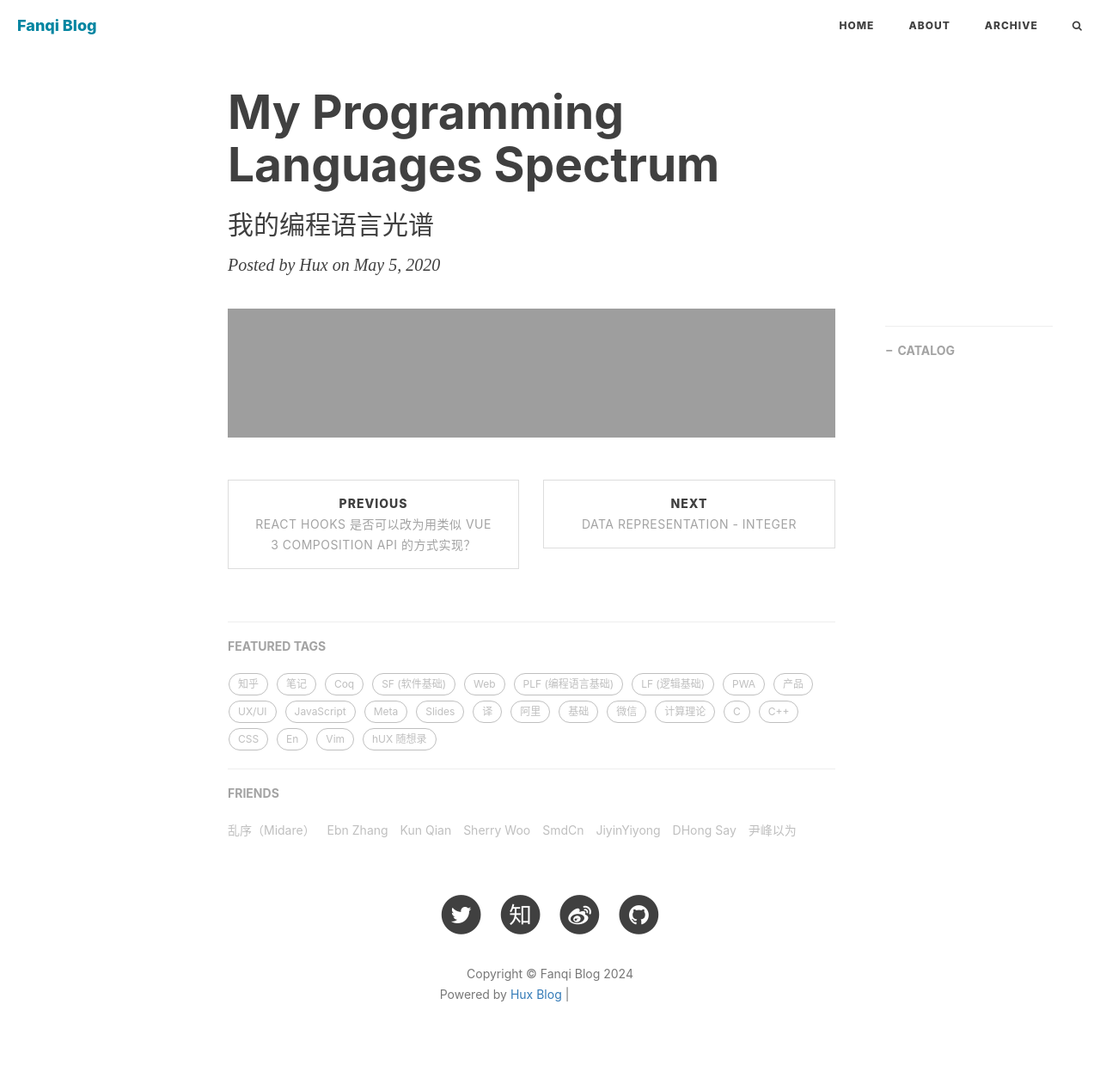
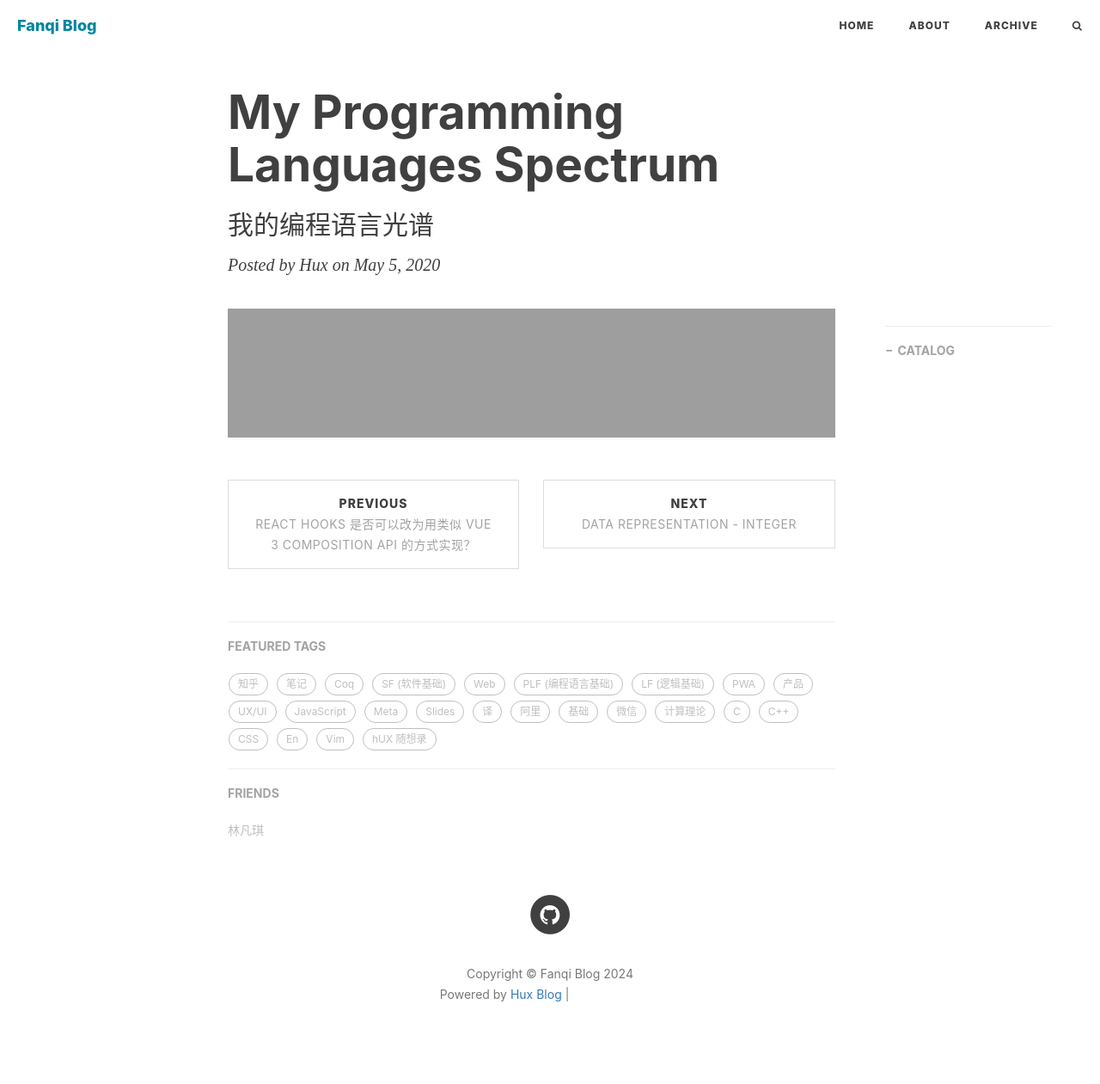
Before and after one commit to lfq0921/lfq0921.github.io, a Jekyll site: the page built from _posts/hidden/2020-05-05-pl-chart.md, in a window 1280 px wide. Shown: the whole page at 86% size. Built offline with Jekyll 4.4.1, drawn with Linux system fonts in a browser that asks for light colours; nearby versions of some CDN libraries; comment, search, counter and statistics services are not loaded; grey boxes are pictures that could not be loaded.

Commit message:
basic edit

```diff
--- a/_config.yml
+++ b/_config.yml
@@ -1,7 +1,7 @@
 # Site settings
 title: Fanqi Blog
 SEOTitle: 林凡琪的博客 | Fanqi Blog
-header-img: img/home-bg.jpg
+header-img: img/home-bg-sunrise.jpg
 email: vanky0921@gmail.com
 description: "Far Far Away"
 keyword: "林凡琪, blog, Fanqi Lin"
@@ -13,10 +13,10 @@ future: true
 
 # SNS settings
 RSS: false
-weibo_username: huxpro
-zhihu_username: huxpro
-github_username: huxpro
-twitter_username: huxpro
+#weibo_username: huxpro
+#zhihu_username: huxpro
+github_username: lfq0921
+#twitter_username: huxpro
 #facebook_username:  huxpro
 #linkedin_username:  firstname-lastname-idxxxx
 
@@ -59,7 +59,7 @@ kramdown:
       start_line: 1
 
 # Disqus settings
-disqus_username: hux
+disqus_username: fanqilin
 
 # Netease settings
 netease_comment: false
@@ -69,13 +69,13 @@ netease_comment: false
 # ba_track_id: [your track id]
 
 # Google Analytics
-ga_track_id: "UA-49627206-1" # Format: UA-xxxxxx-xx
-ga_domain: huangxuan.me
+#ga_track_id: "UA-49627206-1" # Format: UA-xxxxxx-xx
+#ga_domain: huangxuan.me
 
 # Sidebar settings
 sidebar: true # whether or not using Sidebar.
-sidebar-about-description: "要做一个有 swag 的程序员 <br> React Team @ Meta"
-sidebar-avatar: https://github.com/Huxpro.png # use absolute URL, seeing it's used in both `/` and `/about/`
+sidebar-about-description: "Just believe in yourself,...and always be brave."
+sidebar-avatar: /img/avarta_tomato # use absolute URL, seeing it's used in both `/` and `/about/`
 
 # Featured Tags
 featured-tags: true # whether or not using Feature-Tags
@@ -91,12 +91,5 @@ page-mathjax: false
 # Friends
 friends:
   [
-    { title: "乱序（Midare）", href: "http://mida.re/" },
-    { title: "Ebn Zhang", href: "https://ebnbin.dev/" },
-    { title: "Kun Qian", href: "http://kunq.me" },
-    { title: "Sherry Woo", href: "https://sherrywoo.me/" },
-    { title: "SmdCn", href: "http://blog.smdcn.net" },
-    { title: "JiyinYiyong", href: "http://tiye.me/" },
-    { title: "DHong Say", href: "http://dhong.co" },
-    { title: "尹峰以为", href: "http://ingf.github.io/" },
+    { title: "林凡琪", href: "https://lfq0921.github.io" },
   ]
```
Also changed, not shown: img/avarta_tomato.jpg (added), img/home-bg-art.jpg (deleted), img/home-bg-geek.jpg (deleted), img/home-bg-o.jpg (deleted), img/home-bg.jpg (deleted), 4 other files.
